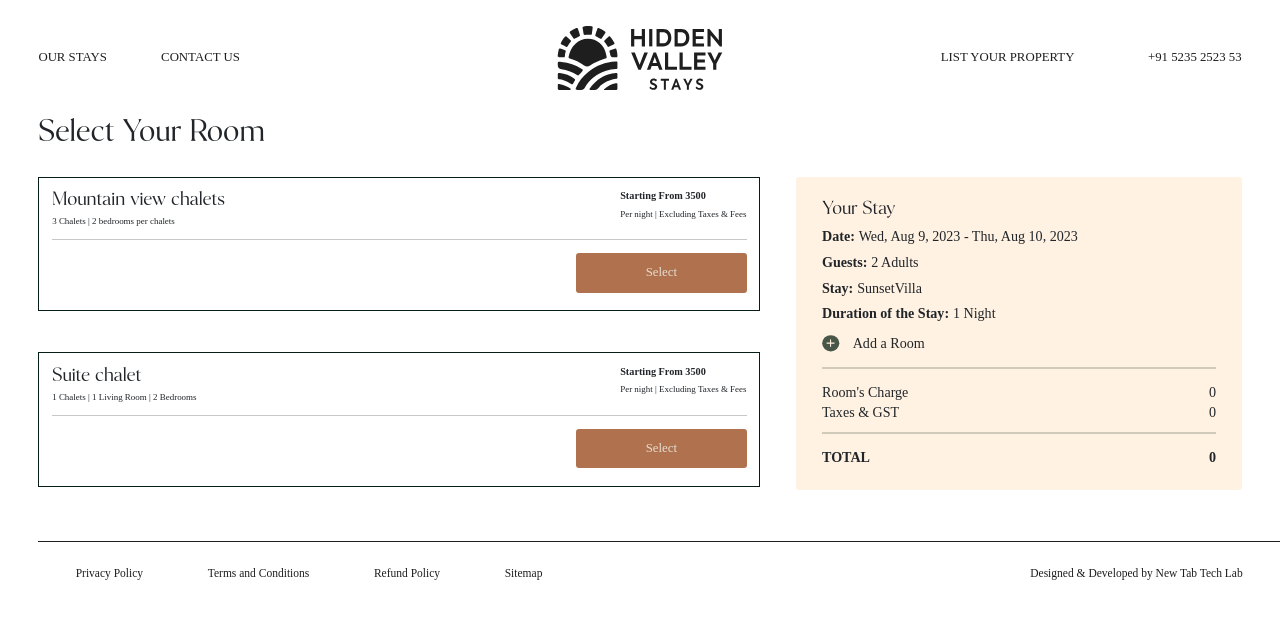
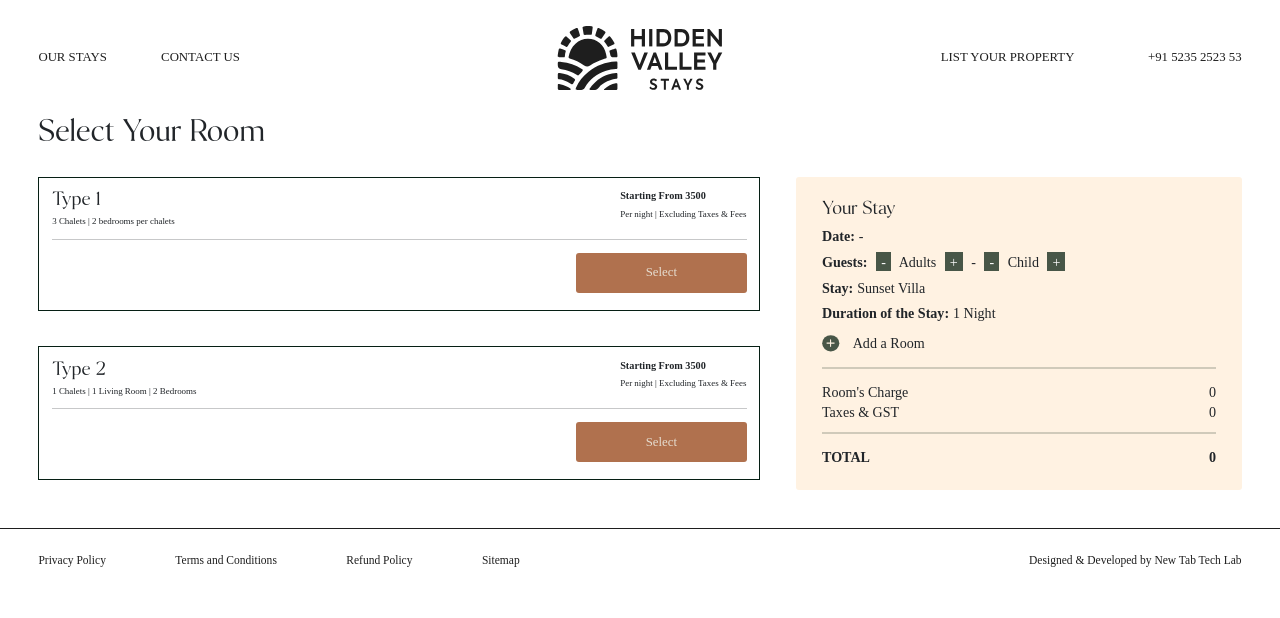
Before and after one commit to Nagaraj02451/HiddenValleyOotyStay, a React (Create React App) app in the folder frontend/: page /sunsetVillaBooking in a window 1280 px wide. Shown: the top 618 px of the page. Built offline with nearby package versions, Linux system fonts and the light colour scheme; a web font is replaced by a local one.

Commit message:
Update SubsetVillabooking.jsx

```diff
--- a/frontend/src/Components/SubsetVillabooking.jsx
+++ b/frontend/src/Components/SubsetVillabooking.jsx
@@ -2,26 +2,86 @@ import React, { useRef, useState } from 'react'
 import'../Styles/Bprocess.css'
 import Navbar1 from './Navbar1'
 import Footer2 from './Footer2'
+import { useEffect } from 'react'
+import { Link ,useNavigate } from 'react-router-dom'
 
-const SubsetVillabooking = () => {
+const SubsetVillabooking = ({addBase, adult , pizza , child , dateone , datetwo  , stay , roomR , taxR , totalR}) => {
       const searchdfghn = useRef();
-
+    const navigate = useNavigate();
+    const [count, setcount] = useState(0);
+     const [count1, setcount1] = useState(0);
    const [room, setroom] = useState(0);
    const [tax, settax] = useState(0);
    const [total, settotal] = useState(0);
-//    const [room1, setroom1] = useState(6000);
+   const [room1, setroom1] = useState(6000);
+   const increment =()=>{
+    setcount(count+1)
+    adult(count+1)
+    if(count >= 3){
+      alert("Only 5 Members allowed")
+    }
+
+    }
+
+    const decrement =()=>{
+      setcount(count-1)
+      adult(count-1)
+      if(count === 0){
+         setcount(0)
+         alert("Select alteast one")
+       }
+    }
+ const increment1 =()=>{
+  setcount1(count1+1)
+      child(count1+1)
+      if(count1 >= 3){
+        alert("Only 5 Members allowed")
+      }
+    }
+
+    const decrement1 =()=>{
+
+      setcount1(count1-1)
+      child(count1+1)
+      if(count1 === 0){
+         setcount1(0)
+         alert("Select alteast one")
+       }
+
+    }
     const firstroom =()=>{
       searchdfghn.current.classList.add("jhuyiuytg67y")
-
-        setroom(5000)
-        settax(1000)
-        settotal(6000)
+      setroom1("Type 1")
+        setroom(3500)
+        settax(500)
+        settotal(4000)
+        stay("Type 1")
     }
     const secondroom =()=>{
-        setroom(6000)
+      searchdfghn.current.classList.add("jhuyiuytg67y")
+      setroom1("Type 2")
+        setroom(3500)
         settax(1200)
-        settotal(7200)
+        settotal(4000)
+        stay("Type 2")
     }
+     const jghftuycv = ()=>{
+          navigate('/booking',{state:{room:room,tax:tax , total:total}});
+          // console.log(room , tax , total , "iuyfygb");
+         }
+
+           useEffect(()=>{
+          child(pizza.child)
+          addBase(pizza.addBase)
+          adult(pizza.adult)
+          datetwo(pizza.datetwo)
+          dateone(pizza.dateone)
+          stay(pizza.stay)
+
+          console.log("kjhgju" , pizza.child);
+
+
+            },[])
   return (
     <>
     <div className='book1'>
@@ -40,7 +100,7 @@ const SubsetVillabooking = () => {
                            <div className=''>
                                 <div className='gfctyhgc'>
                               <div>
-                              <div className='bpro52a'>Mountain view chalets</div>
+                              <div className='bpro52a'>Type 1</div>
                               <div className='bpro52b'>3 Chalets | 2 bedrooms per chalets </div>
                               </div>
                               <div className='uytghfyvj'>
@@ -77,7 +137,7 @@ const SubsetVillabooking = () => {
                            <div className=''>
                                 <div className='gfctyhgc'>
                               <div>
-                              <div className='bpro52a'>Suite chalet</div>
+                              <div className='bpro52a'>Type 2</div>
                               <div className='bpro52b'>1 Chalets | 1 Living Room | 2 Bedrooms </div>
                               </div>
                               <div className='uytghfyvj'>
@@ -102,7 +162,7 @@ const SubsetVillabooking = () => {
 
                                    <div className='bpro5i'>
                                     <div></div>
-                                    <button onClick={firstroom}>Select</button>
+                                    <button onClick={secondroom}>Select</button>
                                    </div>
 
                            </div>
@@ -138,9 +198,9 @@ const SubsetVillabooking = () => {
              <div className='bpro4a'>
                     <div className='book8'>
                     <div className='book81'>Your Stay</div>
-                     <div className='book82'><div className='book83'>Date:</div><div className='book84'> Wed, Aug 9, 2023 - Thu, Aug 10, 2023</div></div>
-                     <div className='book82'><div className='book83'>Guests: </div><div className='book84'>2 Adults</div></div>
-                     <div className='book82'><div className='book83'>Stay:</div><div className='book84'> SunsetVilla</div></div>
+                    <div className='book82'><div className='book83'>Date:</div><div className='book84'> {pizza.dateone} - {pizza.datetwo}</div></div>
+                     <div className='book82'><div className='book83'>Guests: </div><div className='book84'><span className='uytfdr5rtfdyt' onClick={decrement}>-</span>{pizza.adult} Adults <span className='uytfdr5rtfdyt' onClick={increment}>+</span > - <span onClick={decrement1} className='uytfdr5rtfdyt'>-</span>{pizza.child} Child <span className='uytfdr5rtfdyt' onClick={increment1}>+</span></div></div>
+                     <div className='book82'><div className='book83'>Stay:</div><div className='book84'>Sunset Villa</div></div>
                      {/* <div className='book82'><div className='book83'>Selected Room:</div><div className='book84'>King Room with Forest View</div></div> */}
                      <div className='book82'><div className='book83'>Duration of the Stay: </div><div className='book84'> 1 Night</div></div>
 
@@ -158,9 +218,9 @@ const SubsetVillabooking = () => {
                     </div>
 
 
-                    <a href='booking'><div className='book9' ref={searchdfghn}>
-                        <button className='book91'>Book Now</button>
-                   </div></a>
+                    <div className='book9' ref={searchdfghn}>
+                        <button onClick={jghftuycv} className='book91'>Book Now</button>
+                   </div>
 
                 </div>
 
@@ -171,7 +231,7 @@ const SubsetVillabooking = () => {
     </div>
 
 
-    <div className='ersaygtrhw'>
+    <div>
 
 <Footer2/>
 
```
